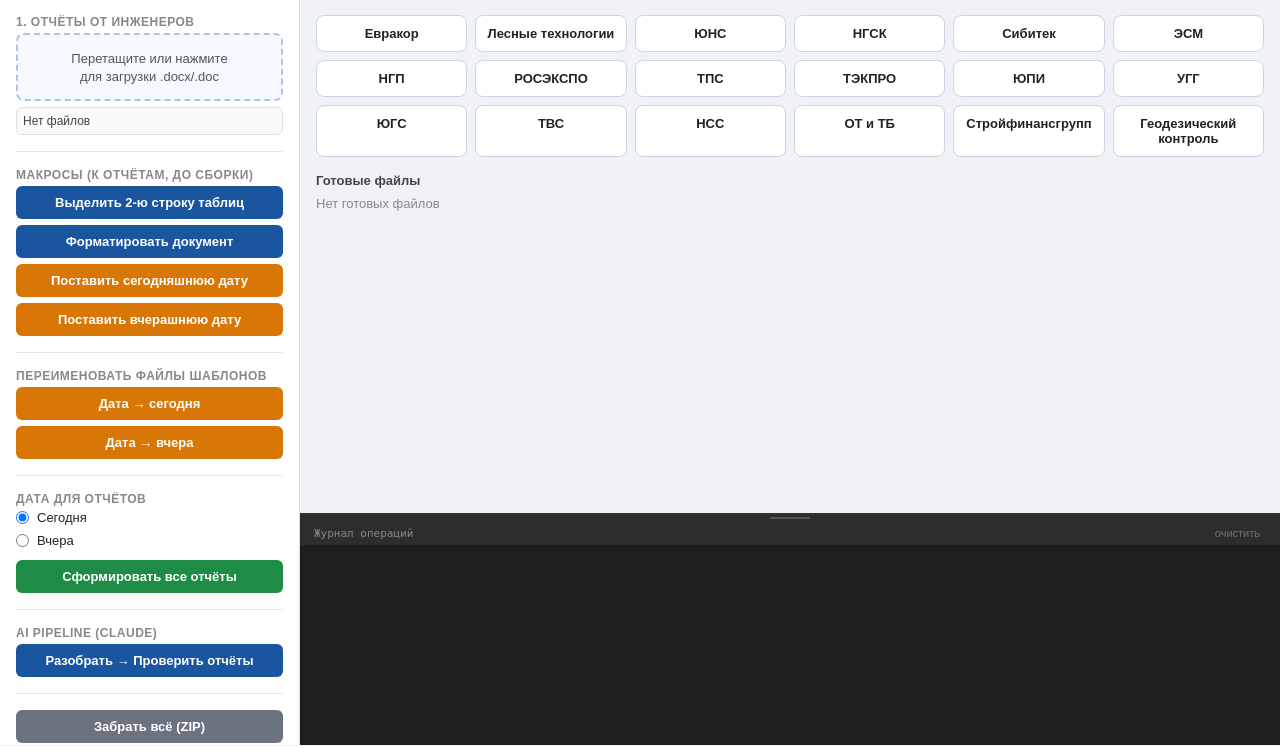
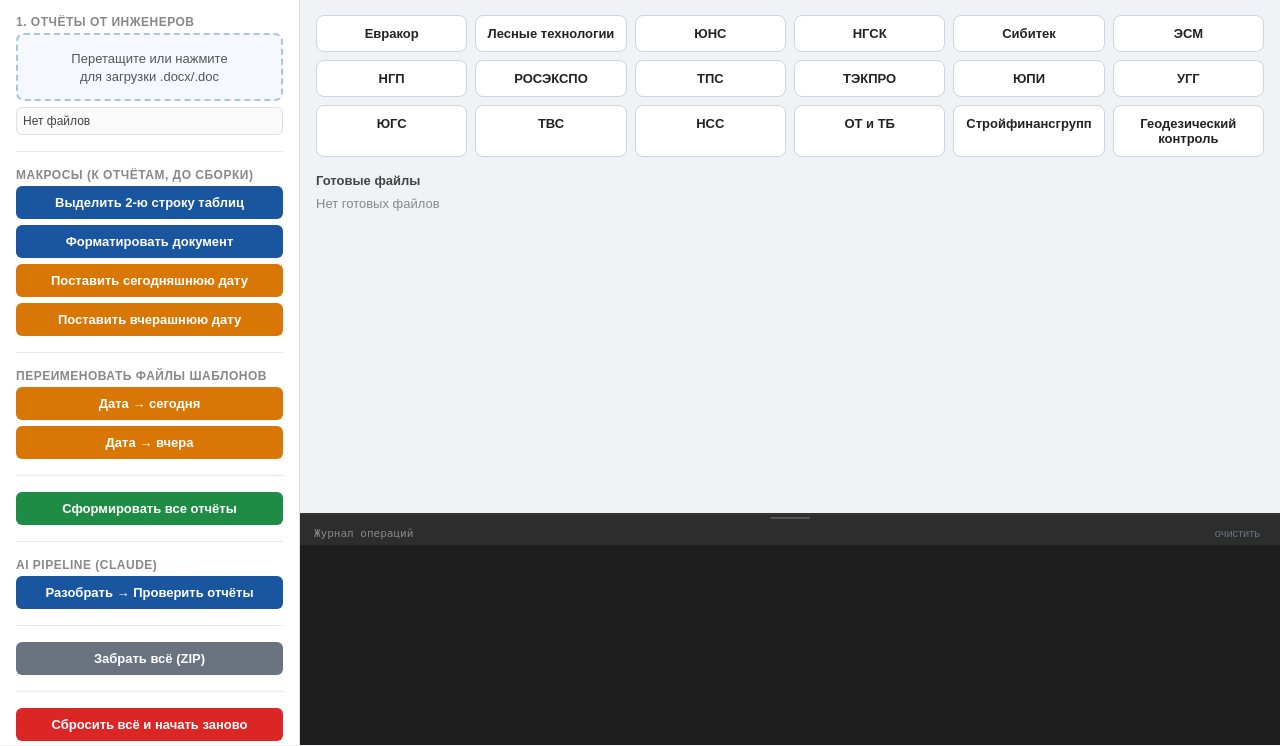
Before and after one commit to maksspiridonov235-spec/sk-reporter, a FastAPI app: page / in a window 1280 px wide. Shown: the part 54-800 px from the top of the page. Run offline with FastAPI, Linux system fonts and the light colour scheme; data that the repository does not hold is empty.

Commit message:
Revert "Feature: add date selection for merge and post-merge rename buttons"
This reverts commit 6af25e57ace24ac0019f4a428ecfd1bef1de9138.

```diff
--- a/webapp/main.py
+++ b/webapp/main.py
@@ -239,14 +239,6 @@ async def rename(mode: str):
     return {"log": results_log + templates_log}
 
 
-@app.post("/rename/results/{mode}")
-async def rename_results_only(mode: str):
-    if mode not in ("today", "yesterday"):
-        raise HTTPException(status_code=400, detail="mode должен быть today или yesterday")
-    log = rename_results(str(RESULT_DIR), mode)
-    return {"log": log}
-
-
 # ── Сформировать сводный отчёт (все компании) ──────────────────────────────
 
 @app.post("/merge/all")
@@ -350,7 +342,7 @@ async def merge_all():
 # ── Сформировать все отчёты (с SSE потоком логов) ────────────────────────────
 
 @app.get("/merge/all/stream")
-async def merge_all_stream(date: Literal["today", "yesterday"] = "today"):
+async def merge_all_stream():
     """Сформировать все отчёты с потоковым выводом логов через SSE."""
 
     async def _gen():
@@ -383,7 +375,7 @@ async def merge_all_stream(date: Literal["today", "yesterday"] = "today"):
 
             output_path = RESULT_DIR / f"{name}_merged.docx"
             try:
-                inserted = _do_merge(str(template), [str(r) for r in reports], str(output_path), date)
+                inserted = _do_merge(str(template), [str(r) for r in reports], str(output_path))
                 results.append({
                     "company": name,
                     "inserted": inserted,
--- a/webapp/templates/index.html
+++ b/webapp/templates/index.html
@@ -162,27 +162,7 @@
 
     <hr class="divider"/>
 
-    <div>
-      <div class="section-title">Дата для отчётов</div>
-      <label style="display: flex; align-items: center; gap: 8px; margin-bottom: 8px; cursor: pointer;">
-        <input type="radio" name="merge-date" value="today" checked/>
-        <span style="font-size: 13px;">Сегодня</span>
-      </label>
-      <label style="display: flex; align-items: center; gap: 8px; cursor: pointer;">
-        <input type="radio" name="merge-date" value="yesterday"/>
-        <span style="font-size: 13px;">Вчера</span>
-      </label>
-    </div>
-
     <button class="btn btn-green" onclick="mergeAll()">Сформировать все отчёты</button>
-
-    <div id="rename-results-buttons" style="display: none; margin-top: 12px;">
-      <div class="section-title">Переименовать результаты</div>
-      <button class="btn btn-orange" style="margin-bottom: 6px; font-size: 12px;"
-              onclick="renameResults('today')">Результаты → сегодня</button>
-      <button class="btn btn-orange" style="font-size: 12px;"
-              onclick="renameResults('yesterday')">Результаты → вчера</button>
-    </div>
 
     <hr class="divider"/>
 
@@ -314,15 +294,6 @@
     refreshResults();
   }
 
-  async function renameResults(mode) {
-    logLine(`Переименование результатов (дата → ${mode === "today" ? "сегодня" : "вчера"})...`);
-    const data = await apiFetch(`/rename/results/${mode}`, { method: "POST" });
-    data.log.forEach(line => logLine(line, line.startsWith("Ошибка") ? "err" : "ok"));
-    if (data.log.length === 0) logLine("Нет файлов для переименования.", "info");
-    logLine("Готово.", "ok");
-    refreshResults();
-  }
-
   // ── Объединение ───────────────────────────────────────────────────────────
 
   async function mergeOne(company) {
@@ -334,11 +305,10 @@
   }
 
   async function mergeAll() {
-    const dateMode = document.querySelector('input[name="merge-date"]:checked')?.value || "today";
-    logLine(`Формирую все отчёты (дата: ${dateMode === "today" ? "сегодня" : "вчера"})...`);
+    logLine("Формирую все отчёты...");
 
     try {
-      const response = await fetch(`/merge/all/stream?date=${dateMode}`);
+      const response = await fetch("/merge/all/stream");
       if (!response.ok) throw new Error(response.statusText);
 
       const reader = response.body.getReader();
@@ -385,11 +355,6 @@
               const summary = `Завершено. Собрано: ${data.results.length}, без болванки: ${(data.unmatched||[]).length}, не распознано: ${(data.unmatched_unknown||[]).length}`;
               logLine(summary, (data.unmatched_unknown||[]).length ? "err" : "ok");
               logLine("Готово.", "ok");
-
-              // Показываем кнопки для переименования результатов
-              if (data.results.length > 0) {
-                document.getElementById("rename-results-buttons").style.display = "block";
-              }
             }
           } catch (e) {
             console.error("Parse error:", e);
```
